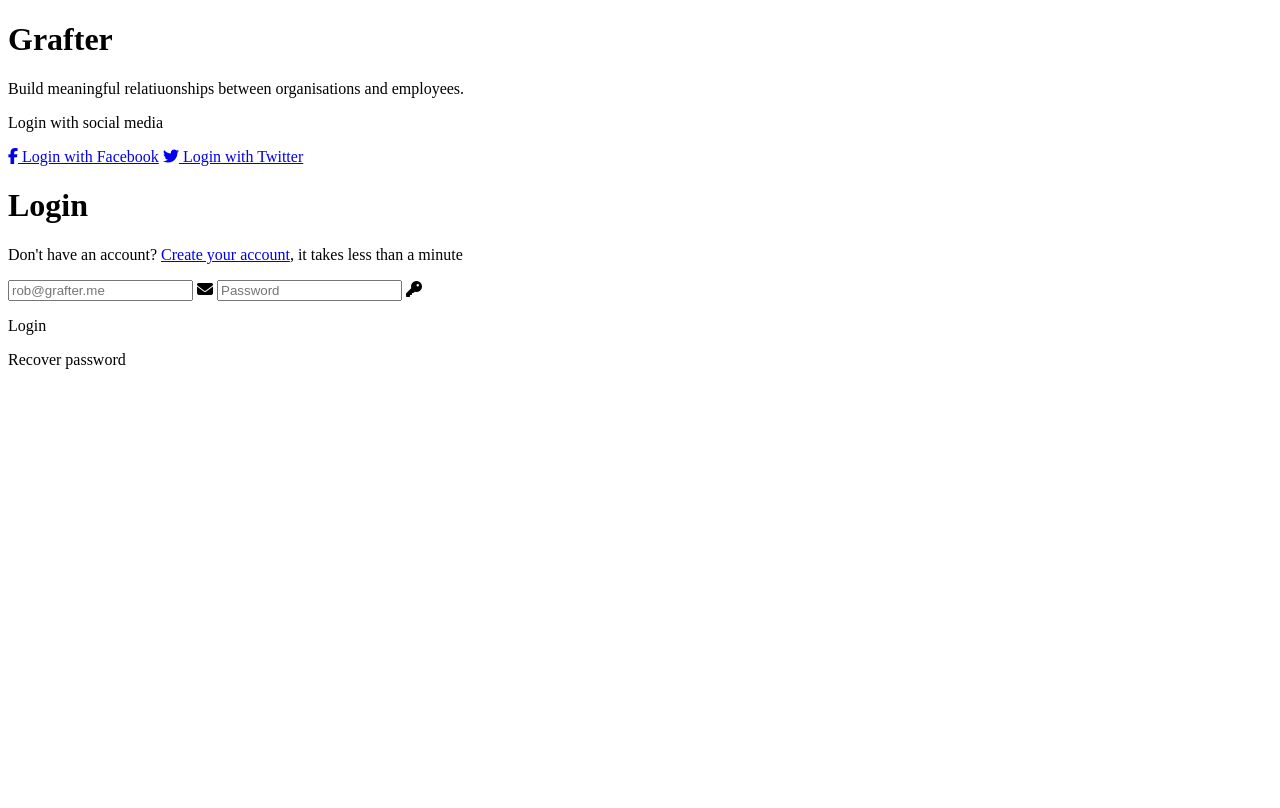
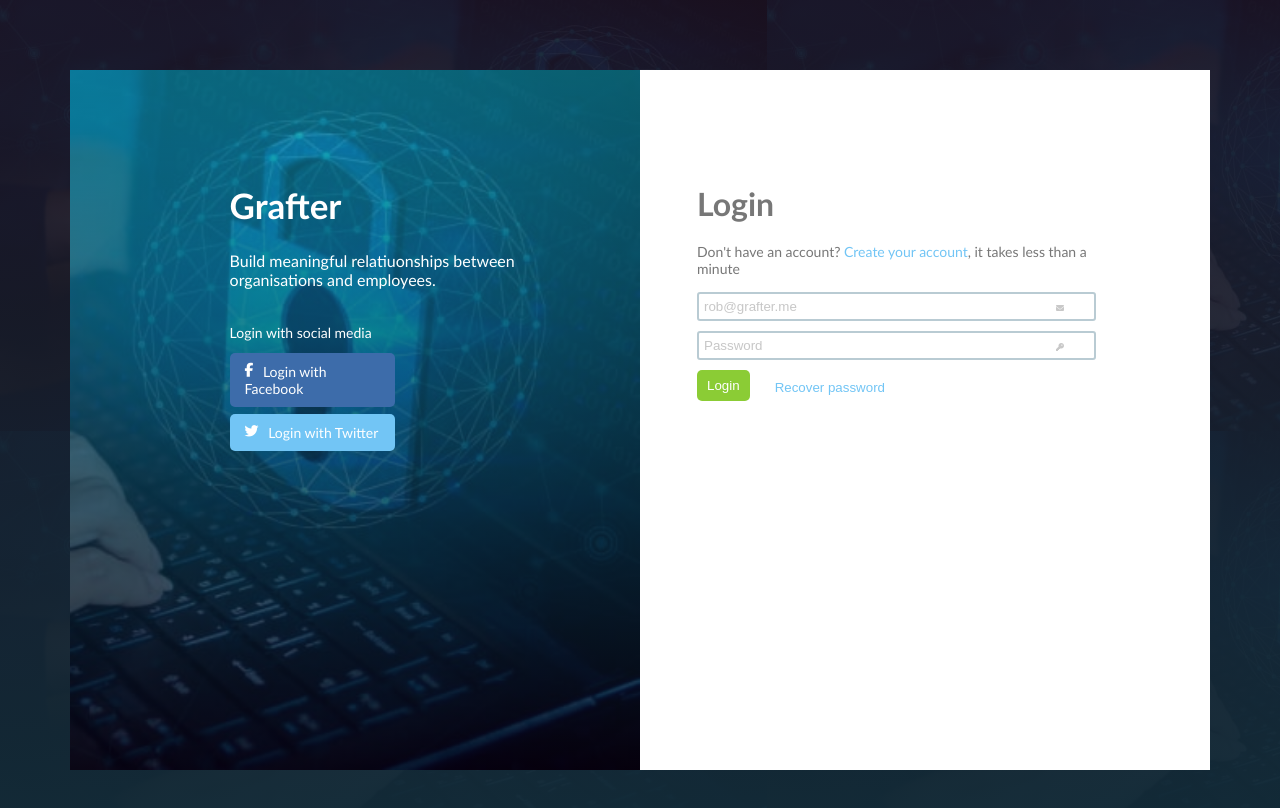
Before and after one commit to Kristle22/grafter-login-project, a website: page index.html in a window 1280 px wide. Drawn offline with Linux system fonts and the light colour scheme.

Commit message:
Login page

```diff
--- a/css/main.css
+++ b/css/main.css
@@ -0,0 +1,129 @@
+body,
+body * {
+    margin: 0;
+    padding: 0;
+    vertical-align: top;
+    box-sizing: border-box;
+}
+
+body {
+    font-family: 'Gill Sans', 'Gill Sans MT', Calibri, 'Trebuchet MS', sans-serif;
+    background-image: linear-gradient(rgba(29, 18, 34, 0.877), rgba(18, 43, 56, 0.986)), url('../img/login.png');
+    padding: 70px;
+}
+.container {
+    width: 100%;
+    display: inline-block;
+
+}
+.left-column {
+    width: 50%;
+    height: calc(100vh - 100px);
+    float: left;
+    padding-left: 14%;
+    padding-right: 5%;
+    padding-top: 10%;
+    color: #fff;
+    background:  linear-gradient(rgba(14, 139, 161, 0.678), rgba(7, 0, 15, 0.781)), url(../img/login.png) top right;
+    background-size: cover;
+}
+.right-column {
+    width: 50%;
+    height: calc(100vh - 100px);
+    float: right;
+    padding-left: 5%;
+    padding-right: 10%;
+    padding-top: 10%;
+    color: #777;
+    background-color: #fff;
+}
+.heading {
+    font-size: 35px;
+    margin-bottom: 25px;
+}
+.left-text {
+    margin-bottom: 35px;
+}
+.small-text {
+    margin-bottom: 12px;
+    font-size: 14px;
+}
+.soc-icon  {
+   display: block;
+   width: 165px;
+   font-size: 14px;
+   padding: 10px 15px;
+   text-decoration: none;
+   background-color: #3d6caa;
+   color: #fff;
+   border-radius: 5px;
+   margin-bottom: 7px;
+}
+.soc-icon.tw {
+    background: #72c5f5;
+    /* margin-bottom: 300px; */
+}
+.soc-icon > i {
+    margin-right: 6px;
+}
+.log-heading {
+    margin-bottom: 20px;
+}
+.right-text {
+    font-size: 14px;
+    margin-bottom: 15px;
+}
+.right-text > a {
+    color: #72c5f5;
+    text-decoration: none;
+    font-size: 14px;
+}
+.login-form {
+    width: 100%;
+}
+.form-row {
+    position: relative;
+    opacity: 0.4;
+}
+.email,
+.password {
+    display: inline-block;
+    width: 100%;
+    padding: 5px;
+    margin-bottom: 10px;
+    border: 2px solid #3a6c83de;
+    border-radius: 3px;
+}
+.fa-envelope {
+    position: absolute;
+    top: 30%;
+    left: 90%;
+    font-size: 8px;
+}
+.fa-key {
+    position: absolute;
+    bottom: 50%;
+    left: 90%;
+    font-size: 8px;
+}
+.buttons {
+    display: inline-block;
+    font-size: 14px;
+}
+.btn {
+    float: left;
+    border: none;
+    background-color: #fff;
+    color: #72c5f5;
+    text-decoration: none;
+    cursor: pointer;
+    margin-left: 25px;
+    margin-top: 10px;
+}
+.btn.green {
+    margin: 0;
+    padding: 8px 10px;
+    background-color: #7ac517de;
+    border-radius: 5px;
+    color: #fff;
+}
--- a/index.html
+++ b/index.html
@@ -14,27 +14,33 @@
     <script src="https://kit.fontawesome.com/c8b721821d.js" crossorigin="anonymous"></script>
 </head>
 <body>
-    <div class="right-column">
-        <h1 class="heading">Grafter</h1>
-        <p>Build meaningful relatiuonships between organisations and employees.</p>
-        <p>Login with social media</p>
-        <a href="#"><i class="fab fa-facebook-f"></i> Login with Facebook</a>
-        <a href="#"><i class="fab fa-twitter"></i> Login with Twitter</a>
-    </div>
-    <div class="left-column">
-        <h1 class="log-heading">Login</h1>
-        <p>Don't have an account? <a href="#"> Create your account</a>, it takes less than a minute</p>
-        <form action="">
-            <label for="email"></label>
-            <input type="text" name="email" id="email" placeholder="rob@grafter.me">
-            <i class="fas fa-envelope"></i>
-            <label for="password"></label>
-            <input type="text" name="password" id="password" placeholder="Password">
-            <i class="fas fa-key"></i>
-        </form>
-        <div class="buttons">
-            <p class="login-btn">Login</p>
-            <p class="recover-btn">Recover password</p>
+    <div class="container">
+        <div class="left-column">
+            <h1 class="heading">Grafter</h1>
+            <p class="left-text">Build meaningful relatiuonships between organisations and employees.</p>
+            <p class="small-text">Login with social media</p>
+            <a href="#" class="soc-icon fb"><i class="fab fa-facebook-f"></i> Login with Facebook</a>
+            <a href="#" class="soc-icon tw"><i class="fab fa-twitter"></i> Login with Twitter</a>
+        </div>
+        <div class="right-column">
+            <h1 class="log-heading">Login</h1>
+            <p class="right-text">Don't have an account? <a href="#"> Create your account</a>, it takes less than a minute</p>
+            <form class="login-form" action="#">
+                <div class="form-row">
+                    <label for="email"></label>
+                    <input class="email" type="text" name="email" id="email" placeholder="rob@grafter.me">
+                    <i class="fas fa-envelope"></i>
+                </div>
+                <div class="form-row">
+                    <label for="password"></label>
+                    <input class="password" type="text" name="password" id="password" placeholder="Password">
+                    <i class="fas fa-key"></i>
+                </div>
+                <div class="buttons">
+                    <button class="btn green" type="submit">Login</button>
+                    <button class="btn" type="submit">Recover password</button>
+                </div>
+            </form>
         </div>
     </div>
 </body>
```
Also changed, not shown: img/Untitled.png (deleted), img/login.png (added).
